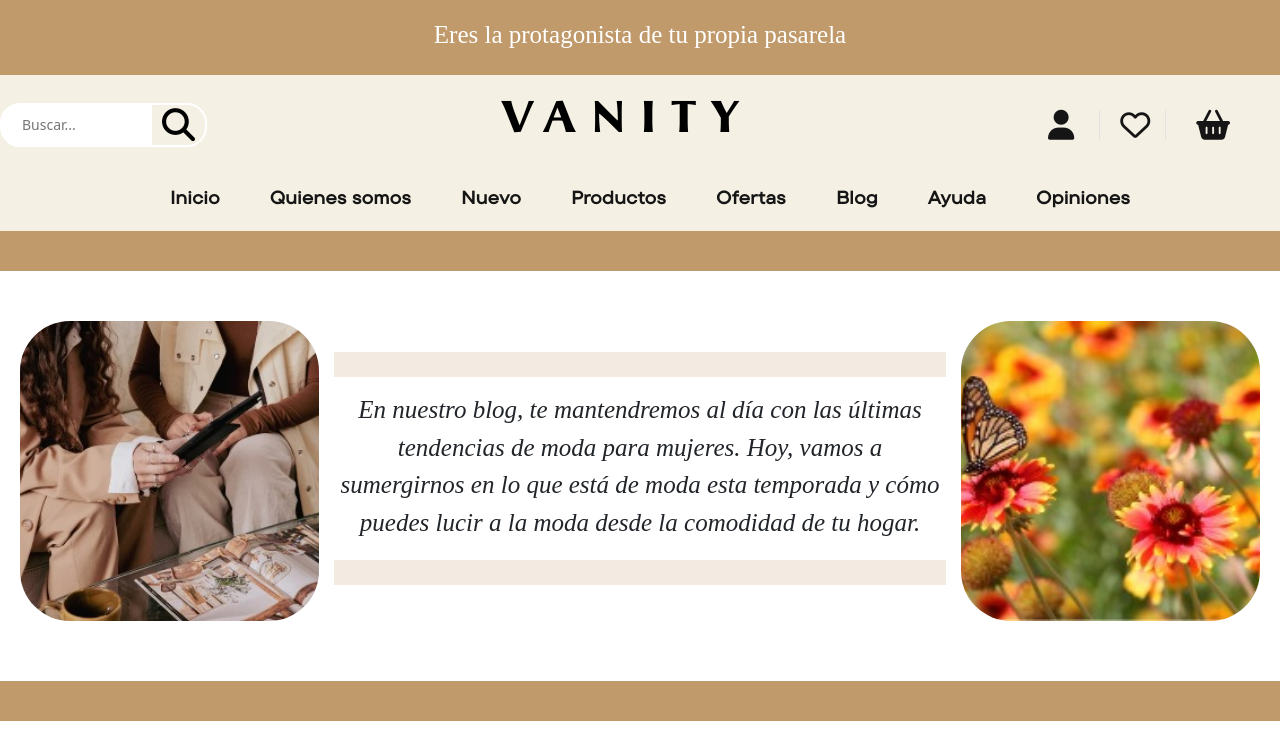
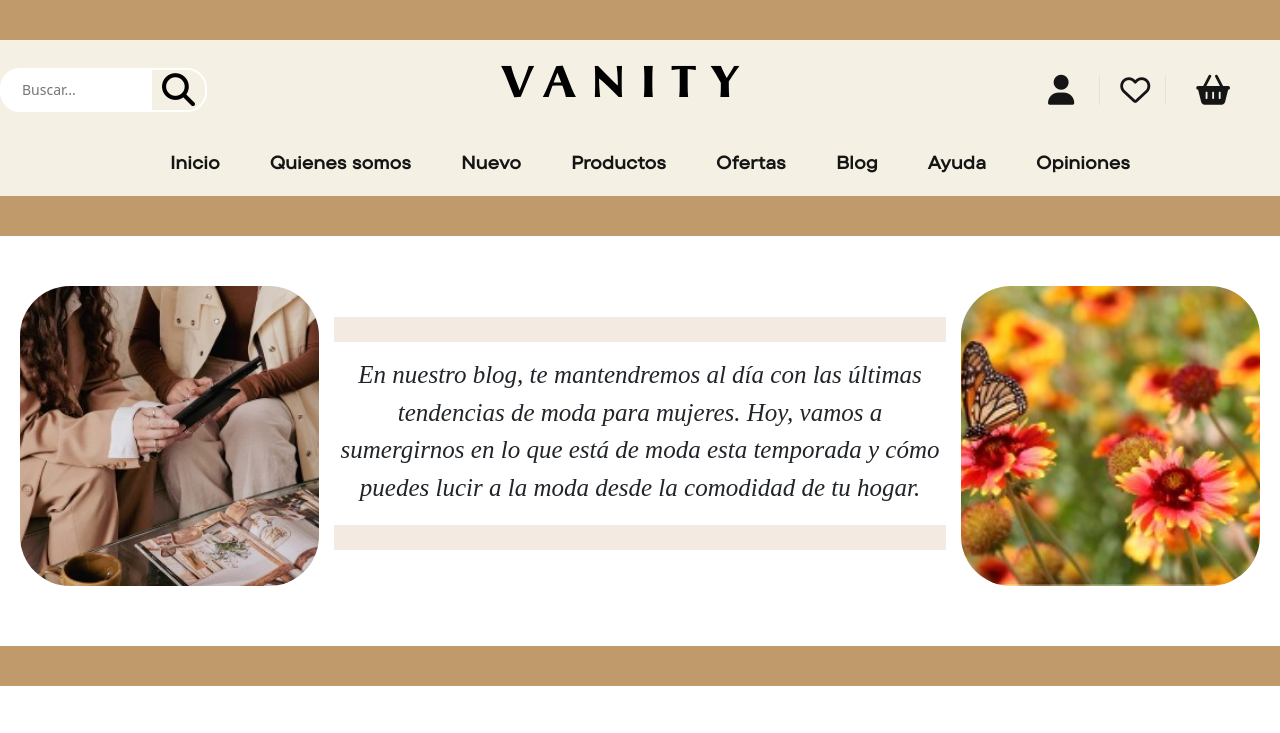
Before and after one commit to trafo30/trafo30.github.io, a plain HTML site: page blogs.html in a window 1280 px wide. Shown: the top 733 px of the page. Drawn offline with nearby package versions, Linux system fonts and the light colour scheme; a web font is replaced by a local one.

Commit message:
Update blogs.html

```diff
--- a/blogs.html
+++ b/blogs.html
@@ -14,7 +14,6 @@
       <div class="container-hero">
         <div class="container hero">
           <div class="container-logo">
-            <h1 class="logo">Eres la protagonista de tu propia pasarela</h1>
           </div>
         </div>
       </div>
```
